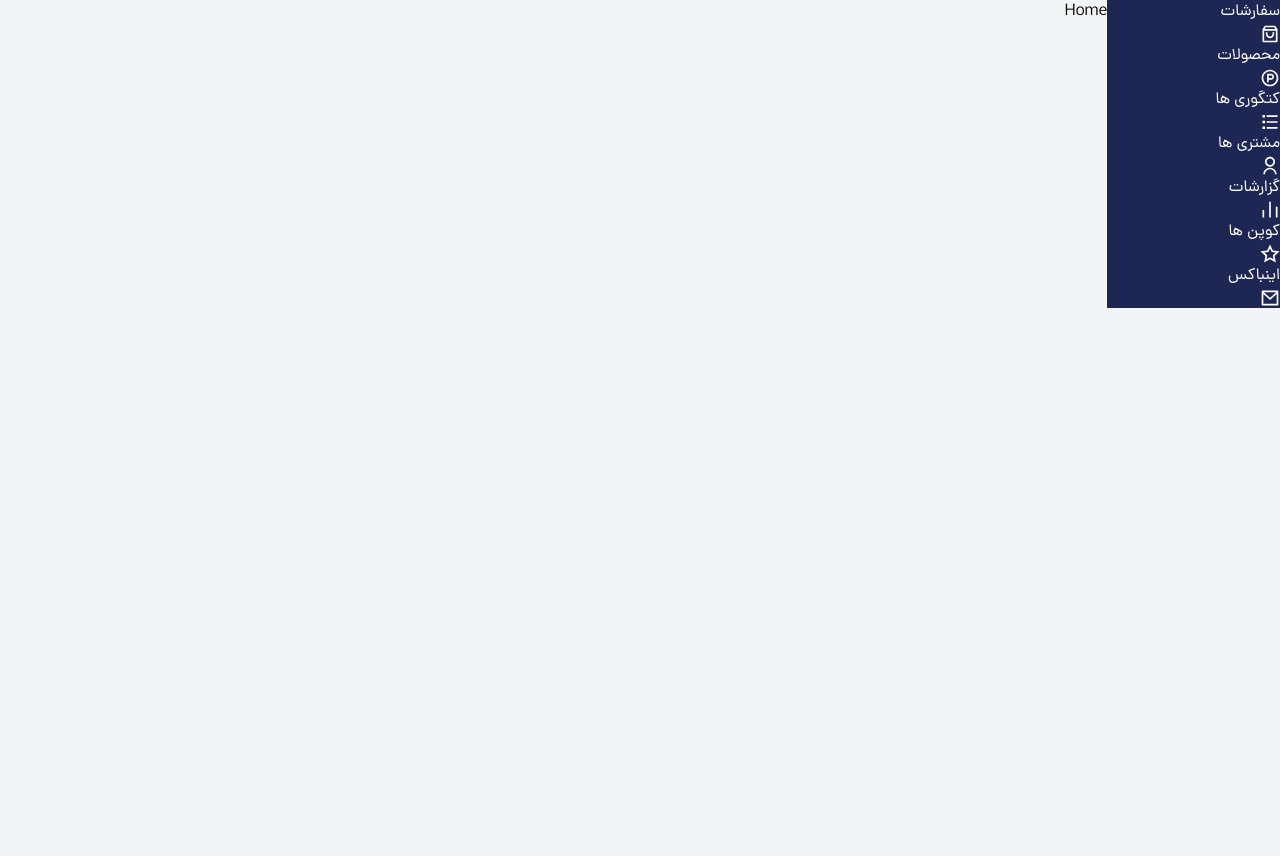
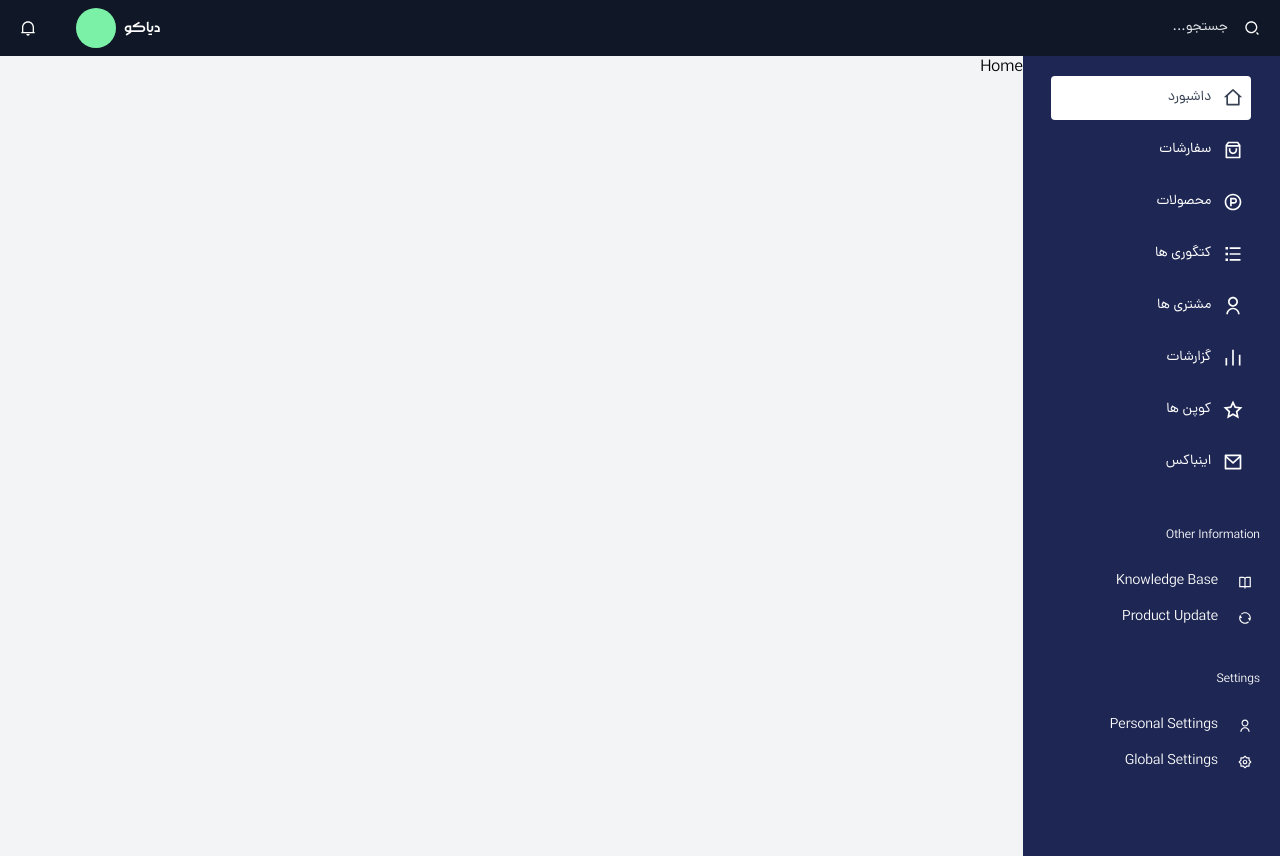
Before and after one commit to mariacnru/professioal-admin-dashboard, a React (Vite) app: page / in a window 1280 px wide. Before the commit the page ends 800 px from the top, so only its background shows below. Built offline with nearby package versions, Linux system fonts and the light colour scheme.

Commit message:
sidebar $ topBar completed

```diff
--- a/src/Data/SIdebarData.jsx
+++ b/src/Data/SIdebarData.jsx
@@ -6,16 +6,18 @@ import {
   RiBarChartLine,
   RiStarLine,
   RiMailLine,
+  RiHome2Line,
 } from "react-icons/ri";
 
 const sidebarData = [
-  { id: 1, title: "سفارشات", icon: RiShoppingBag3Line, to: "*" },
-  { id: 2, title: "محصولات", icon: RiProductHuntLine, to: "products" },
-  { id: 3, title: "کتگوری ها", icon: RiListCheck, to: "*" },
-  { id: 4, title: "مشتری ها", icon: RiUserLine, to: "users" },
-  { id: 5, title: "گزارشات", icon: RiBarChartLine, to: "*" },
-  { id: 6, title: "کوپن ها", icon: RiStarLine, to: "*" },
-  { id: 7, title: "اینباکس", icon: RiMailLine, to: "*" },
+  { id: 1, title: "داشبورد", icon: RiHome2Line, to: "/" },
+  { id: 2, title: "سفارشات", icon: RiShoppingBag3Line, to: "*" },
+  { id: 3, title: "محصولات", icon: RiProductHuntLine, to: "products" },
+  { id: 4, title: "کتگوری ها", icon: RiListCheck, to: "categiries" },
+  { id: 5, title: "مشتری ها", icon: RiUserLine, to: "users" },
+  { id: 6, title: "گزارشات", icon: RiBarChartLine, to: "*" },
+  { id: 7, title: "کوپن ها", icon: RiStarLine, to: "*" },
+  { id: 8, title: "اینباکس", icon: RiMailLine, to: "*" },
 ];
 
 export default sidebarData;
--- a/src/Pages/Products/Products.jsx
+++ b/src/Pages/Products/Products.jsx
@@ -1,9 +1,12 @@
-import React from 'react'
+import React from "react";
+import Header from "./components/Header";
 
 function Products() {
   return (
-    <div>Products</div>
-  )
+    <>
+      <Header />
+    </>
+  );
 }
 
-export default Products
+export default Products;
--- /dev/null
+++ b/src/Pages/Products/components/Header.jsx
@@ -0,0 +1,19 @@
+import React from "react";
+
+function Header() {
+  return (
+    <div className="flex justify-between items-center my-5 px-7">
+      <h3 className="font-MorabbaMedium">محصولات</h3>
+      <div className="space-x-5">
+        <button className="text-blue-500 bg-white py-1.5 px-4 text-sm rounded-sm border border-gray-300 hover:shadow-lg shadow-blue-200 transition-shadow cursor-pointer">
+          چاپ
+        </button>
+        <button className="bg-blue-500 text-white py-1.5 px-2 text-sm rounded-sm hover:shadow-lg shadow-blue-200 transition-shadow cursor-pointer">
+          + اضافه کردن محصول
+        </button>
+      </div>
+    </div>
+  );
+}
+
+export default Header;
--- a/src/components/Common/SideBar/SideBar.jsx
+++ b/src/components/Common/SideBar/SideBar.jsx
@@ -1,10 +1,16 @@
 import React from "react";
 import ListItem from "./components/ListItem";
 import sidebarData from "../../../Data/SIdebarData";
+import {
+  RiBookOpenLine,
+  RiRefreshLine,
+  RiSettings2Line,
+  RiUserLine,
+} from "react-icons/ri";
 
 function SideBar() {
   return (
-    <div className="bg-(--deep-Blue) text-white w-50">
+    <div className="sidebar bg-(--deep-Blue) text-white p-5 h-screen overflow-y-scroll w-78 flex flex-col items-center">
       <ul>
         {sidebarData.map((item) => (
           <ListItem
@@ -15,6 +21,40 @@ function SideBar() {
           />
         ))}
       </ul>
+
+      <ul className="pt-4 w-full">
+        <li className="text-xs my-5">Other Information</li>
+
+        <li className="flex items-center gap-5 text-sm hover:bg-white hover:text-gray-700 p-2 rounded-sm transition-colors cursor-pointer">
+          <span className="">
+            <RiBookOpenLine />
+          </span>
+          <span className="">Knowledge Base</span>
+        </li>
+        <li className="flex items-center gap-5 text-sm hover:bg-white hover:text-gray-700 p-2 rounded-sm transition-colors cursor-pointer">
+          <span className="">
+            <RiRefreshLine />
+          </span>
+          <span className="">Product Update</span>
+        </li>
+      </ul>
+
+      <ul className="pt-4 w-full">
+        <li className="text-xs my-5">Settings</li>
+
+        <li className="flex items-center gap-5 text-sm hover:bg-white hover:text-gray-700 p-2 rounded-sm transition-colors cursor-pointer">
+          <span className="">
+            <RiUserLine />
+          </span>
+          <span className="">Personal Settings</span>
+        </li>
+        <li className="flex items-center gap-5 text-sm hover:bg-white hover:text-gray-700 p-2 rounded-sm transition-colors cursor-pointer">
+          <span className="">
+            <RiSettings2Line />
+          </span>
+          <span className="">Global Settings</span>
+        </li>
+      </ul>
     </div>
   );
 }
--- a/src/components/Common/SideBar/components/ListItem.jsx
+++ b/src/components/Common/SideBar/components/ListItem.jsx
@@ -4,15 +4,15 @@ import { NavLink } from "react-router";
 function ListItem({ icon: Icon, title, to: href }) {
   return (
     <NavLink
-      to={href}
-      className={(isActive) => {
-        isActive ? "bg-white text-black" : "text-white bg-transparent";
-      }}
+      to={href} // اگر 'to' تعریف نشده باشد، به هش روت می‌شود
+      className={({ isActive }) =>
+        isActive
+          ? "flex items-center p-2 rounded-sm text-sm w-50 h-11 mb-2 bg-white text-gray-700"
+          : "flex items-center p-2 rounded-sm text-sm w-50 h-11 mb-2 text-white bg-transparent hover:bg-gray-700 transition-colors"
+      }
     >
-      <span className="">{title}</span>
-      <span>
-        <Icon size={20} />
-      </span>
+      <span className="ml-3">{Icon && <Icon size={20} />}</span>
+      <span>{title}</span>
     </NavLink>
   );
 }
--- /dev/null
+++ b/src/components/Common/TopBar/TopBar.jsx
@@ -0,0 +1,29 @@
+import React from "react";
+import { RiNotification2Line, RiSearch2Line } from "react-icons/ri";
+
+function TopBar() {
+  return (
+    <div className="bg-gray-900 text-white py-2 px-5 w-full flex justify-between items-center">
+      <div className="flex items-center gap-4">
+        <RiSearch2Line />
+        <input
+          type="text"
+          placeholder="جستجو..."
+          className="outline-0 placeholder-gray-200 text-sm cursor-pointer"
+        />
+      </div>
+      <div className="flex items-center gap-10">
+        <div className="flex items-center gap-2">
+          <span className="font-MorabbaMedium">دیاکو</span>
+          <div className="bg-green-300 w-10 h-10 rounded-full"></div>
+        </div>
+
+        <div className="">
+          <RiNotification2Line />
+        </div>
+      </div>
+    </div>
+  );
+}
+
+export default TopBar;
--- a/src/components/Layout/DashboardLayout.jsx
+++ b/src/components/Layout/DashboardLayout.jsx
@@ -1,10 +1,12 @@
 import React from "react";
 import { Outlet } from "react-router";
 import SideBar from "../Common/SideBar/SideBar";
+import TopBar from "../Common/TopBar/TopBar";
 
 function DashboardLayout() {
   return (
-    <div>
+    <div className="relative">
+      <TopBar />
       <section className="flex">
         <SideBar />
         <main className="w-full">
--- a/src/index.css
+++ b/src/index.css
@@ -55,3 +55,16 @@ body {
 
   --breakpoints-xs: 480px;
 }
+
+.sidebar::-webkit-scrollbar {
+  width: 5px;
+}
+
+.sidebar::-webkit-scrollbar-track {
+  background: transparent;
+}
+
+.sidebar::-webkit-scrollbar-thumb {
+  background-color: white;
+  border-radius: 20px;
+}
--- a/src/router.jsx
+++ b/src/router.jsx
@@ -15,7 +15,7 @@ const router = createBrowserRouter([
       { path: "users", element: <Users /> },
       { path: "products", element: <Products /> },
       { path: "categiries", element: <Categiries /> },
-      { path: "=", element: <NotFoundPage /> },
+      { path: "*", element: <NotFoundPage /> },
     ],
   },
 ]);
```
Also changed, not shown: public/TopNavigationMenu.png (added).
